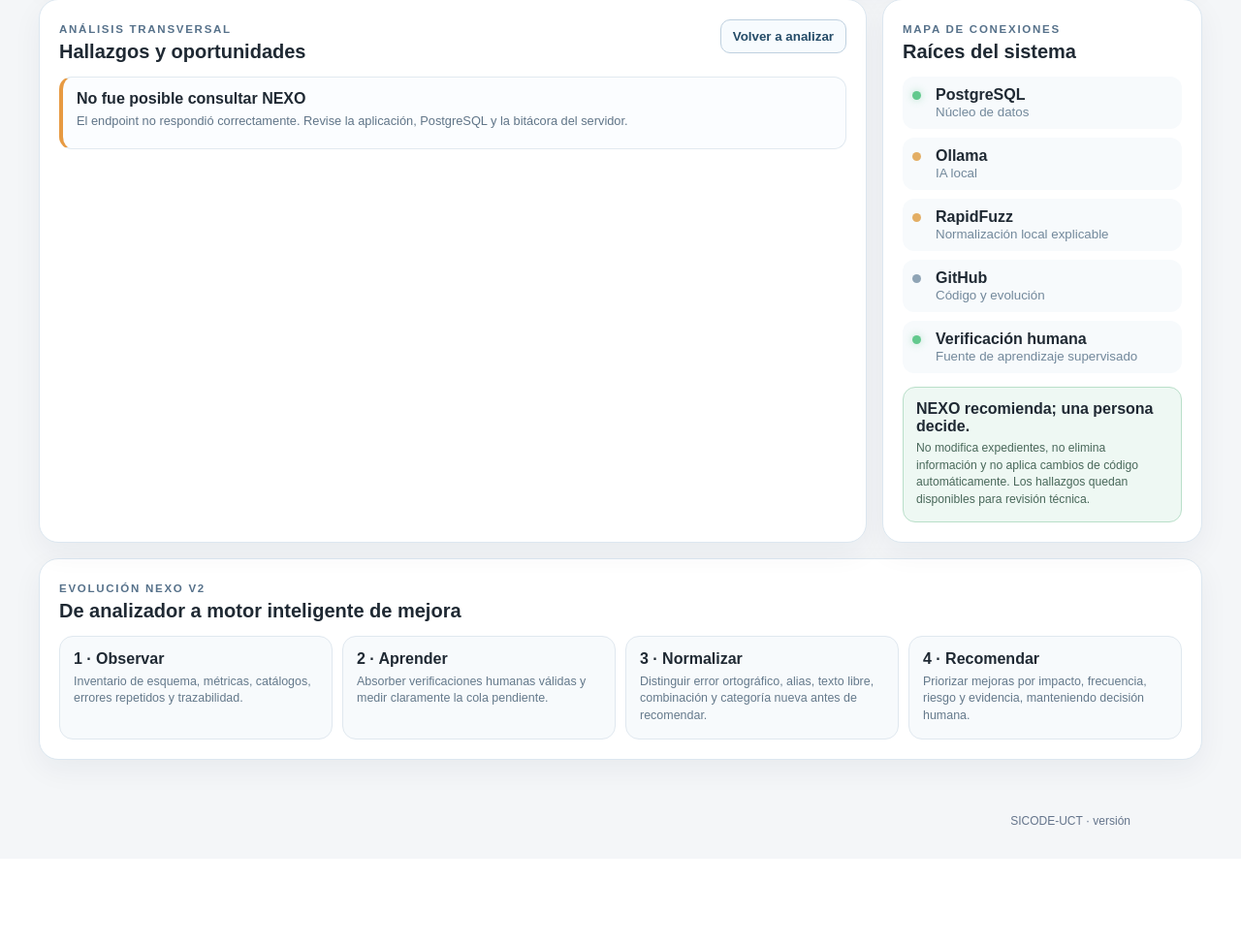
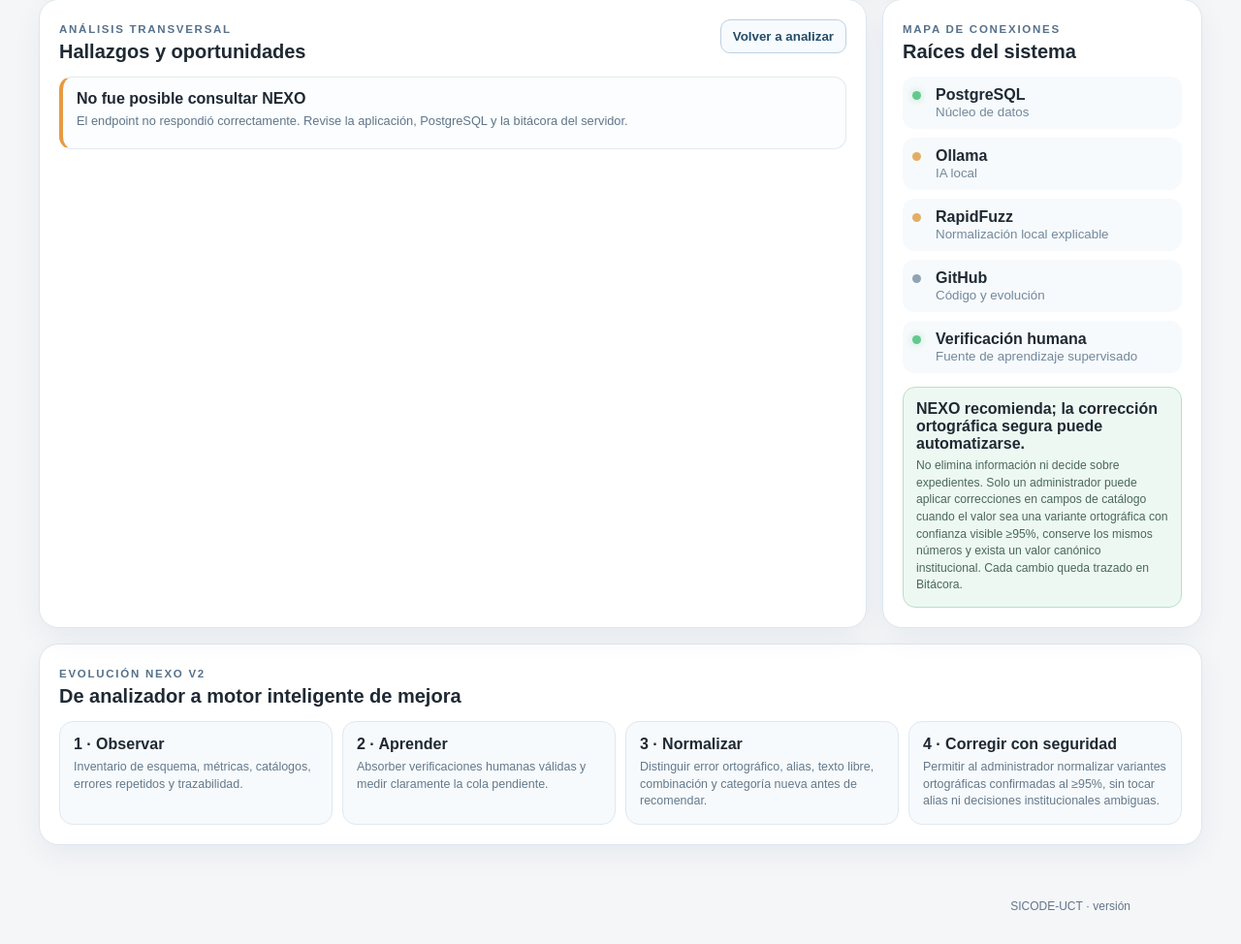
Before and after one commit to RGDeveloper-UCT/SICODE-UCT, a Python web app: template app/templates/nexo/inicio.html in a window 1280 px wide. Shown: the part 651-1625 px from the top of the page at 97% size. Before the commit the page ends 1502 px from the top, so only its background shows below. Run offline with Jinja, Linux system fonts and the light colour scheme; the template is opened without the code that fills it, so the values that code supplies are empty.

Commit message:
feat(nexo): boton de autocorreccion ortografica segura

```diff
--- a/app/templates/nexo/inicio.html
+++ b/app/templates/nexo/inicio.html
@@ -32,6 +32,10 @@
         <div><span class="nexo-eyebrow dark">ANÁLISIS TRANSVERSAL</span><h2>Hallazgos y oportunidades</h2></div>
         <div style="display:flex;gap:8px;flex-wrap:wrap;justify-content:flex-end">
           {% if current_user.rol == "administrador" %}
+          <form method="post" action="{{ url_for('nexo_ia.corregir_ortografia_segura') }}" style="margin:0" onsubmit="return confirm('NEXO corregirá únicamente variantes ortográficas de catálogo con confianza visible igual o mayor a 95%. Cada cambio quedará registrado en Bitácora. ¿Continuar?');">
+            <input type="hidden" name="csrf_token" value="{{ csrf_token() }}">
+            <button type="submit" class="nexo-refresh" title="Corrige solo errores ortográficos de catálogo con confianza >=95%">Corregir ortografía ≥95%</button>
+          </form>
           <a class="nexo-refresh" href="{{ url_for('nexo_ia.exportar_aprendizaje') }}" style="text-decoration:none" title="Genera un JSON técnico seguro para revisión externa">Exportar aprendizaje</a>
           {% endif %}
           <button type="button" class="nexo-refresh" data-refresh>Volver a analizar</button>
@@ -49,7 +53,7 @@
         <div><span class="connection-dot neutral"></span><b>GitHub</b><small>Código y evolución</small></div>
         <div><span class="connection-dot active"></span><b>Verificación humana</b><small>Fuente de aprendizaje supervisado</small></div>
       </div>
-      <div class="nexo-principle"><strong>NEXO recomienda; una persona decide.</strong><p>No modifica expedientes, no elimina información y no aplica cambios de código automáticamente. Los hallazgos quedan disponibles para revisión técnica.</p></div>
+      <div class="nexo-principle"><strong>NEXO recomienda; la corrección ortográfica segura puede automatizarse.</strong><p>No elimina información ni decide sobre expedientes. Solo un administrador puede aplicar correcciones en campos de catálogo cuando el valor sea una variante ortográfica con confianza visible ≥95%, conserve los mismos números y exista un valor canónico institucional. Cada cambio queda trazado en Bitácora.</p></div>
     </aside>
   </div>
 
@@ -59,7 +63,7 @@
       <div><b>1 · Observar</b><p>Inventario de esquema, métricas, catálogos, errores repetidos y trazabilidad.</p></div>
       <div><b>2 · Aprender</b><p>Absorber verificaciones humanas válidas y medir claramente la cola pendiente.</p></div>
       <div><b>3 · Normalizar</b><p>Distinguir error ortográfico, alias, texto libre, combinación y categoría nueva antes de recomendar.</p></div>
-      <div><b>4 · Recomendar</b><p>Priorizar mejoras por impacto, frecuencia, riesgo y evidencia, manteniendo decisión humana.</p></div>
+      <div><b>4 · Corregir con seguridad</b><p>Permitir al administrador normalizar variantes ortográficas confirmadas al ≥95%, sin tocar alias ni decisiones institucionales ambiguas.</p></div>
     </div>
   </section>
 </section>
```
